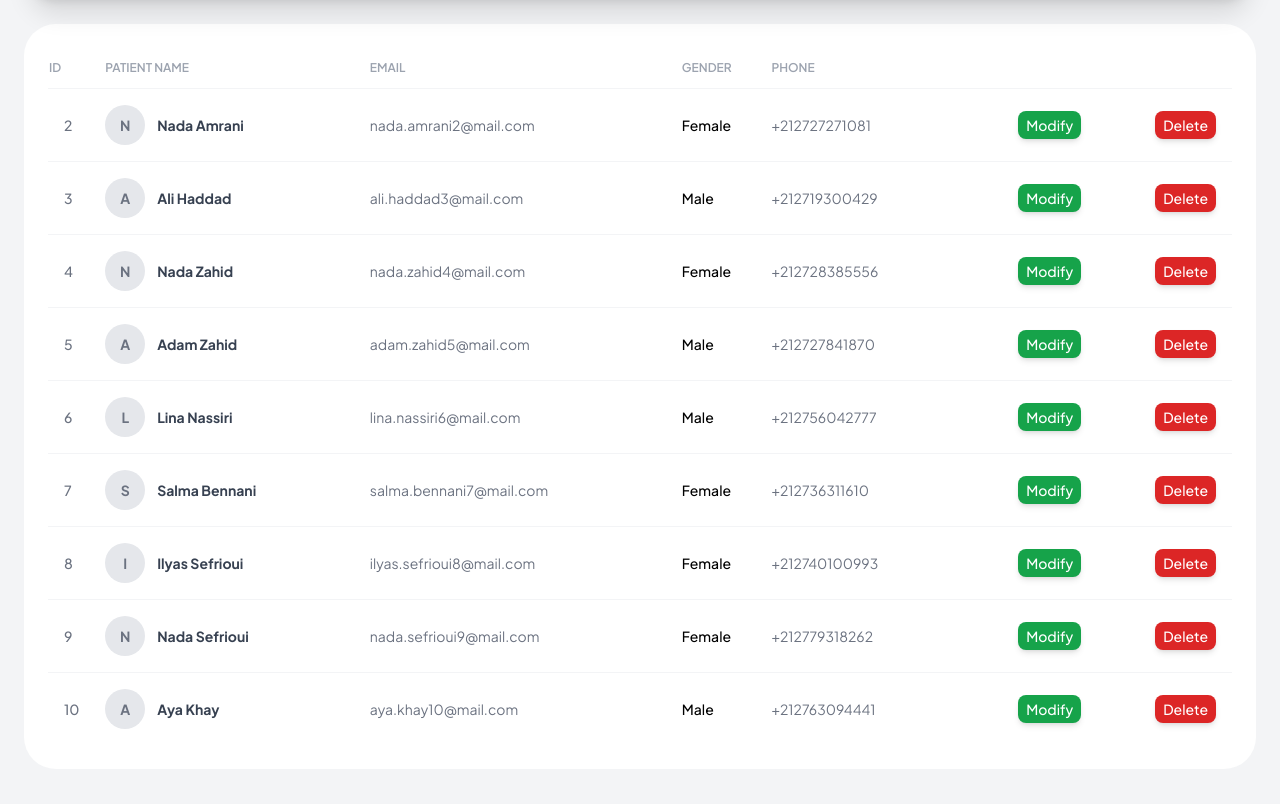
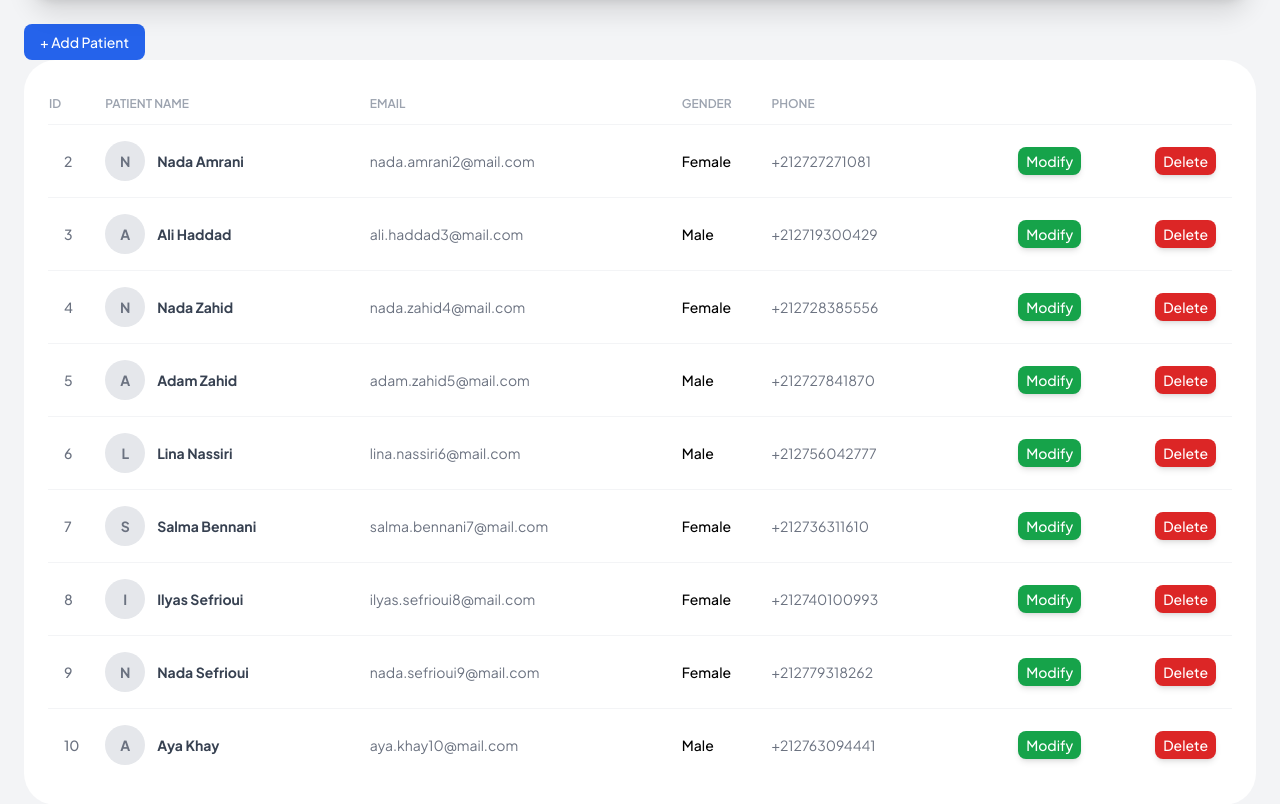
Before and after one commit to Oussama-Ait-Youss/UnityCareClinic-Backend, a PHP site: page /patients.php in a window 1280 px wide. Shown: the part 216-1020 px from the top of the page. Run offline with PHP 8.4, Linux system fonts and the light colour scheme; data comes from the database, SQL or seed files in the repository; data that the repository does not hold is empty; some libraries are stand-ins or nearby versions.

Commit message:
UN-19 #DONE feat: ajouter patient form with the validation

```diff
--- a/patients/patients.php
+++ b/patients/patients.php
@@ -22,7 +22,11 @@ include '../config/connection.php';
 
 
 ?>
-
+<a href="#"
+   onclick="openAddPatientModal()"
+   class="inline-block bg-blue-600 hover:bg-blue-700 text-white px-4 py-2 rounded-[0.5rem] text-sm font-medium transition-colors">
+   + Add Patient
+</a>
 
 <div class="overflow-x-auto bg-white rounded-[2rem] p-6">
                 <table class="w-full text-left border-collapse">
```
